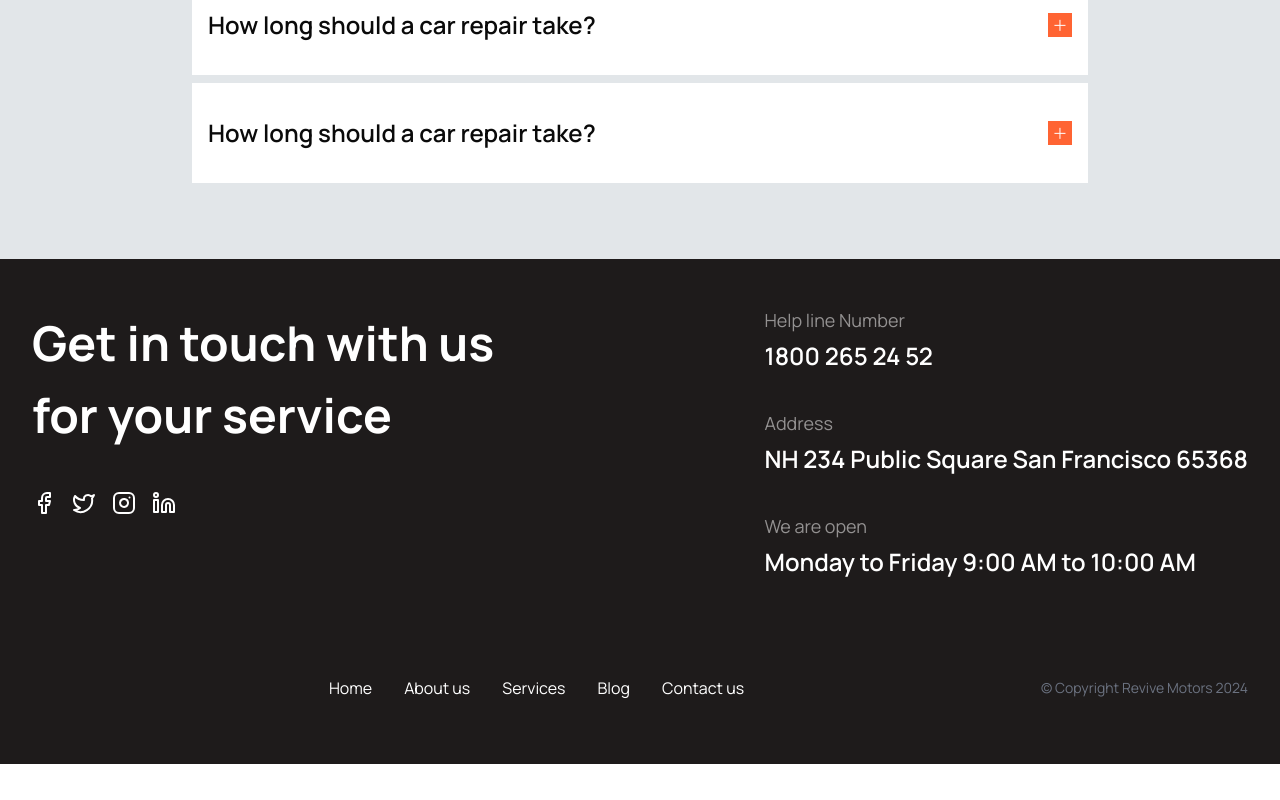
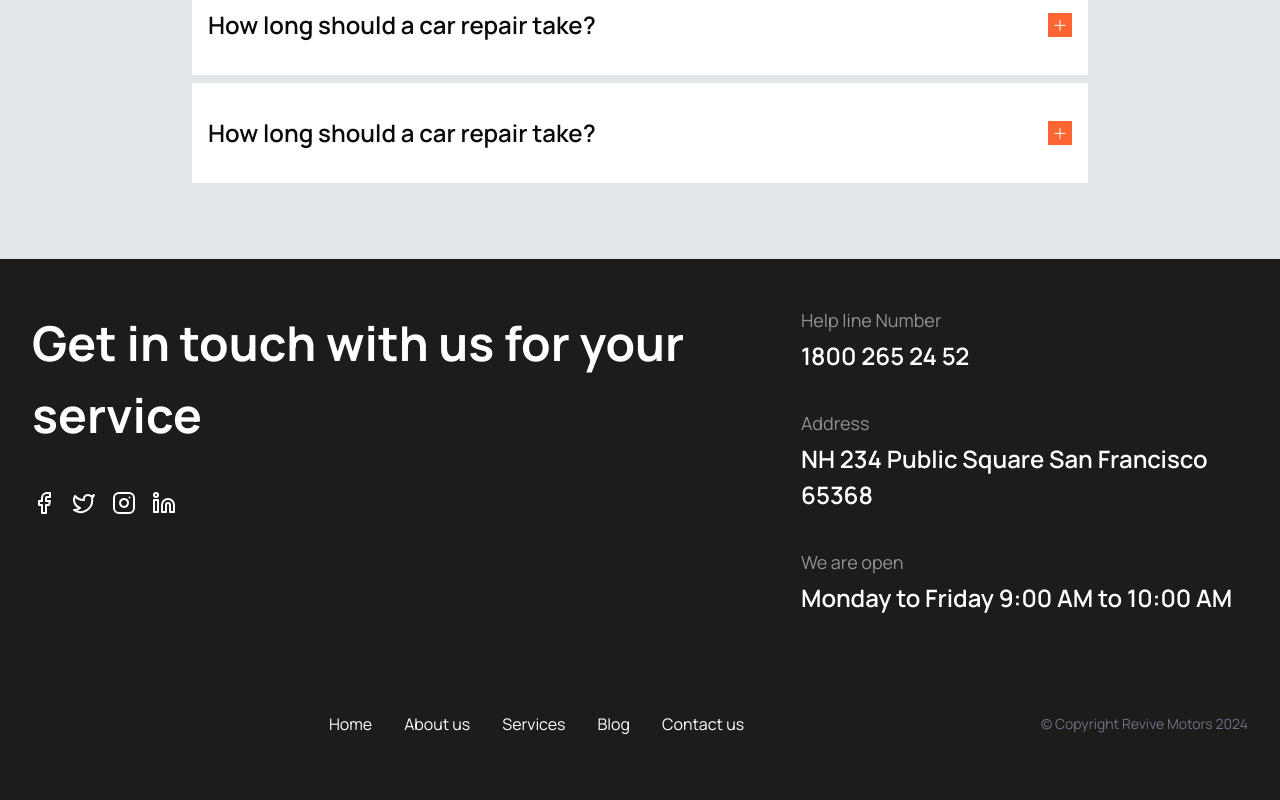
Before and after one commit to w3ngithub/revive-motors, a Next.js app: page / in a window 1280 px wide. Shown: the part 5864-6664 px from the top of the page. Before the commit the page ends 6628 px from the top, so only its background shows below. Built offline with nearby package versions, Linux system fonts and the light colour scheme.

Commit message:
feat: footer made dynamic

```diff
--- a/src/components/custom-components/footer.tsx
+++ b/src/components/custom-components/footer.tsx
@@ -1,113 +1,55 @@
 import React from "react";
 import { Facebook, Twitter, Instagram, Linkedin } from "lucide-react";
 import Link from "next/link";
+import footerData from "../../json/footer.json";
 
 const Footer = () => {
+  const { getInTouch, contactInfo, navigation, copyright } = footerData;
   return (
     <footer className="bg-customColor-black text-white py-12 px-4 md:px-8">
       <div className="container mx-auto flex flex-col md:flex-row justify-between">
         <div className="mb-8 md:mb-0  flex flex-col gap-6">
-          <h2 className="text-h3 font-bold mb-4">
-            Get in touch with us
-            <br />
-            for your service
-          </h2>
+          <h2 className="text-h3 font-bold mb-4">{getInTouch.heading}</h2>
           <div className="flex space-x-4">
+            <Link href="#" className="hover:text-gray-300">
               <Facebook className="w-6 h-6" />
+            </Link>
+            <Link href="#" className="hover:text-gray-300">
               <Twitter className="w-6 h-6" />
+            </Link>
+            <Link href="#" className="hover:text-gray-300">
               <Instagram className="w-6 h-6" />
+            </Link>
+            <Link href="#" className="hover:text-gray-300">
               <Linkedin className="w-6 h-6" />
+            </Link>
           </div>
         </div>
         <div className="space-y-4 flex flex-col gap-5">
-          <div>
+          {Object.values(contactInfo).map((item, index) => (
+            <div key={index}>
               <h3 className="text-b1 mb-1 text-customColor-grey">
-              Help line Number
+                {item.title}
               </h3>
-            <p className="text-t2 font-semibold">1800 265 24 52</p>
+              <p className="text-t2 font-semibold">{item.details}</p>
             </div>
-          <div>
-            <h3 className="text-b1 mb-1 text-customColor-grey">Address</h3>
-            <p className="text-t2 font-semibold">
-              NH 234 Public Square San Francisco 65368
-            </p>
-          </div>
-          <div>
-            <h3 className="text-b1 mb-1 text-customColor-grey">We are open</h3>
-            <p className="text-t2 font-semibold">
-              Monday to Friday 9:00 AM to 10:00 AM
-            </p>
+          ))}
         </div>
       </div>
-      </div>
-      {/* <div className="container mx-auto mt-12 pt-8 border-t border-gray-800 flex flex-col md:flex-row justify-end items-center ">
-        <nav className="mb-4 md:mb-0 border">
-          <ul className="flex space-x-6">
-            <li>
-              <Link href="#" className="hover:text-gray-300">
-                Home
-              </Link>
-            </li>
-            <li>
-              <Link href="#" className="hover:text-gray-300">
-                About us
-              </Link>
-            </li>
-            <li>
-              <Link href="#" className="hover:text-gray-300">
-                Services
-              </Link>
-            </li>
-            <li>
-              <Link href="#" className="hover:text-gray-300">
-                Blog
-              </Link>
-            </li>
-            <li>
-              <Link href="#" className="hover:text-gray-300">
-                Contact us
-              </Link>
-            </li>
-          </ul>
-        </nav>
-        <p className="text-right text-sm text-gray-500">
-          © Copyright Revive Motors 2024
-        </p>
-      </div> */}
       <div className="flex flex-row justify-between items-center mt-12 pt-8 border-t border-gray-800  max-md:flex-col">
         <div className="flex-1">
           <ul className="flex flex-row justify-center items-center gap-8 p-4 ">
-            <li>
-              <Link href="#" className="hover:text-gray-300">
-                Home
+            {navigation.map((navItem, index) => (
+              <li key={index}>
+                <Link href={navItem.href} className="hover:text-gray-300">
+                  {navItem.label}
                 </Link>
               </li>
-            <li>
-              <Link href="#" className="hover:text-gray-300">
-                About us
-              </Link>
-            </li>
-            <li>
-              <Link href="#" className="hover:text-gray-300">
-                Services
-              </Link>
-            </li>
-            <li>
-              <Link href="#" className="hover:text-gray-300">
-                Blog
-              </Link>
-            </li>
-            <li>
-              <Link href="#" className="hover:text-gray-300">
-                Contact us
-              </Link>
-            </li>
+            ))}
           </ul>
         </div>
         <div>
-          <p className="text-right text-sm text-gray-500">
-            © Copyright Revive Motors 2024
-          </p>
+          <p className="text-right text-sm text-gray-500">{copyright}</p>
         </div>
       </div>
     </footer>
--- /dev/null
+++ b/src/json/footer.json
@@ -0,0 +1,60 @@
+{
+    "getInTouch": {
+      "heading": "Get in touch with us for your service",
+      "socialMediaLinks": [
+        {
+          "platform": "Facebook",
+          "href": "#"
+        },
+        {
+          "platform": "Twitter",
+          "href": "#"
+        },
+        {
+          "platform": "Instagram",
+          "href": "#"
+        },
+        {
+          "platform": "Linkedin",
+          "href": "#"
+        }
+      ]
+    },
+    "contactInfo": {
+      "helpline": {
+        "title": "Help line Number",
+        "details": "1800 265 24 52"
+      },
+      "address": {
+        "title": "Address",
+        "details": "NH 234 Public Square San Francisco 65368"
+      },
+      "hours": {
+        "title": "We are open",
+        "details": "Monday to Friday 9:00 AM to 10:00 AM"
+      }
+    },
+    "navigation": [
+      {
+        "label": "Home",
+        "href": "#"
+      },
+      {
+        "label": "About us",
+        "href": "#"
+      },
+      {
+        "label": "Services",
+        "href": "#"
+      },
+      {
+        "label": "Blog",
+        "href": "#"
+      },
+      {
+        "label": "Contact us",
+        "href": "#"
+      }
+    ],
+    "copyright": "© Copyright Revive Motors 2024"
+  }
```
Lines whose indentation alone changed are shown as unchanged.
